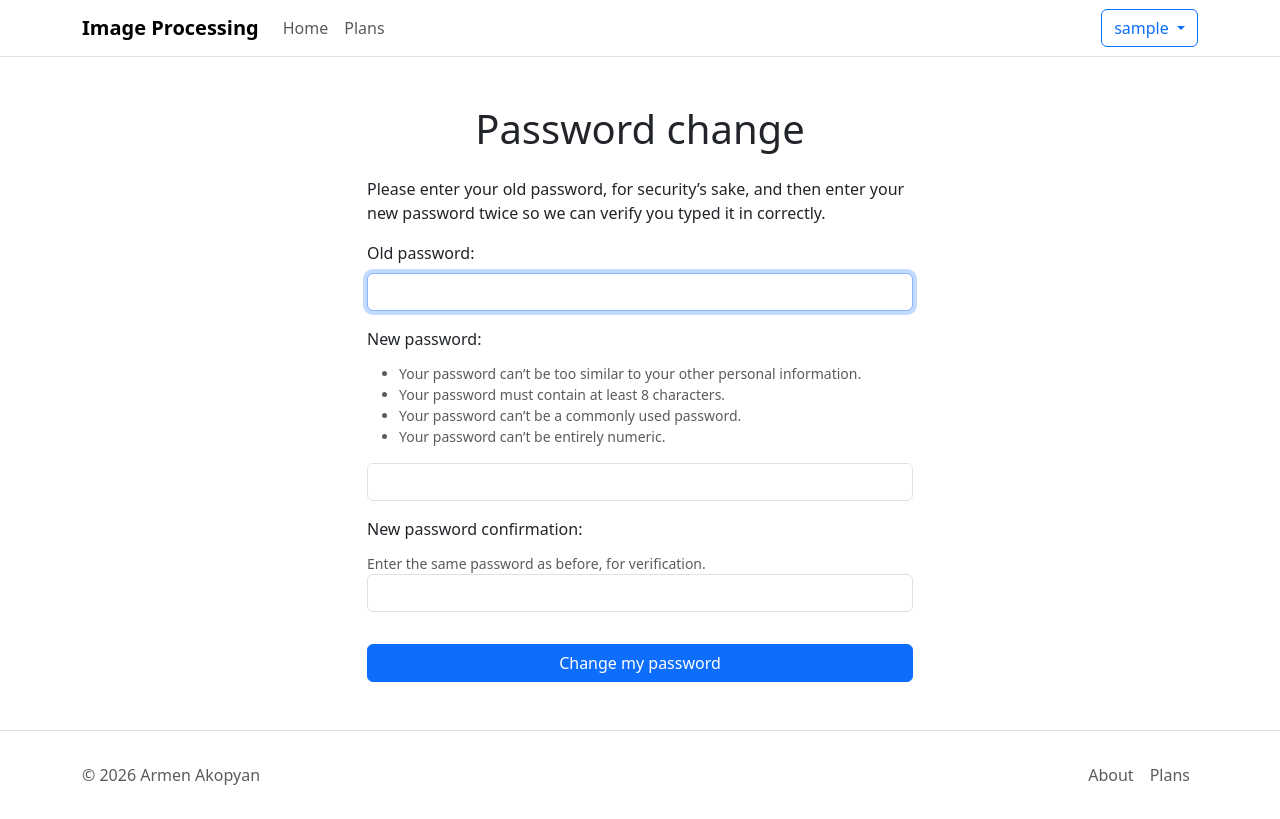
After one commit to bananamen4ik/image-processing, a Django app: page /profile/password-change/ in a window 1280 px wide. The commit adds this page. Run offline with Django 5.2, Linux system fonts and the light colour scheme; the visitor is signed in with stand-in values (Sample User, id 1); some libraries are stand-ins or nearby versions.

Commit message:
feat: add password change

```diff
--- a/src/image-processing/templates/components/navbar.html
+++ b/src/image-processing/templates/components/navbar.html
@@ -46,7 +46,7 @@
 
                     <ul class="dropdown-menu">
                         <li>
-                            <a class="dropdown-item" href="#">
+                            <a class="dropdown-item" href="{% url 'user_profile:index' %}">
                                 {% translate 'Profile' %}
                             </a>
                         </li>
--- /dev/null
+++ b/src/image-processing/user_profile/forms.py
@@ -0,0 +1,9 @@
+from django.contrib.auth.forms import (
+    PasswordChangeForm as BasePasswordChangeForm,
+)
+
+from common.forms import CustomTemplateFormMixin
+
+
+class PasswordChangeForm(CustomTemplateFormMixin, BasePasswordChangeForm):
+    ...
--- a/src/image-processing/user_profile/templates/user_profile/index.html
+++ b/src/image-processing/user_profile/templates/user_profile/index.html
@@ -56,7 +56,7 @@
                         </div>
 
                         <div class="col-12 col-md-6">
-                            <a href="#"
+                            <a href="{% url 'user_profile:password_change' %}"
                                class="card h-100 text-decoration-none text-body shadow-sm">
                                 <div class="card-body p-4">
                                     <div class="d-flex align-items-start gap-3">
--- /dev/null
+++ b/src/image-processing/user_profile/templates/user_profile/password_change.html
@@ -0,0 +1,27 @@
+{% extends 'base.html' %}
+
+{% load i18n %}
+
+{% block title %}{% translate 'Image Processing' %} — {{ title }}{% endblock %}
+
+{% block content %}
+    <div class="container py-5">
+        <div class="row justify-content-center">
+            <div class="col-12 col-md-8 col-lg-6">
+                <h1 class="mb-4 text-center">{{ title }}</h1>
+
+                <p>{% translate 'Please enter your old password, for security’s sake, and then enter your new password twice so we can verify you typed it in correctly.' %}</p>
+
+                <form method="post">
+                    {% csrf_token %}
+
+                    {{ form }}
+
+                    <button type="submit" class="btn btn-primary w-100 mt-3">
+                        {% translate 'Change my password' %}
+                    </button>
+                </form>
+            </div>
+        </div>
+    </div>
+{% endblock %}
--- a/src/image-processing/user_profile/urls.py
+++ b/src/image-processing/user_profile/urls.py
@@ -1,8 +1,14 @@
 from django.urls import path
 
-from user_profile.views import ProfileView
+from user_profile.views import (
+    ProfileView,
+    PasswordChangeView,
+    PasswordChangeDoneView,
+)
 
 app_name = 'user_profile'
 urlpatterns = [
     path('', ProfileView.as_view(), name='index'),
+    path('password-change/', PasswordChangeView.as_view(), name='password_change'),
+    path('password-change/done/', PasswordChangeDoneView.as_view(), name='password_change_done'),
 ]
--- a/src/image-processing/user_profile/views.py
+++ b/src/image-processing/user_profile/views.py
@@ -1,8 +1,25 @@
 from django.views.generic import TemplateView
 from django.contrib.auth.decorators import login_required
 from django.utils.decorators import method_decorator
+from django.contrib.auth.views import (
+    PasswordChangeView as BasePasswordChangeView,
+    PasswordChangeDoneView as BasePasswordChangeDoneView,
+)
+from django.urls import reverse_lazy
+
+from user_profile.forms import PasswordChangeForm
 
 
-@method_decorator(login_required, name="dispatch")
+@method_decorator(login_required, name='dispatch')
 class ProfileView(TemplateView):
     template_name = 'user_profile/index.html'
+
+
+class PasswordChangeView(BasePasswordChangeView):
+    form_class = PasswordChangeForm
+    success_url = reverse_lazy('user_profile:password_change_done')
+    template_name = 'user_profile/password_change.html'
+
+
+class PasswordChangeDoneView(BasePasswordChangeDoneView):
+    template_name = 'user_profile/password_change_done.html'
```
Also changed, not shown: src/image-processing/user_profile/templates/user_profile/password_change_done.html (added, +19 -0 lines).
